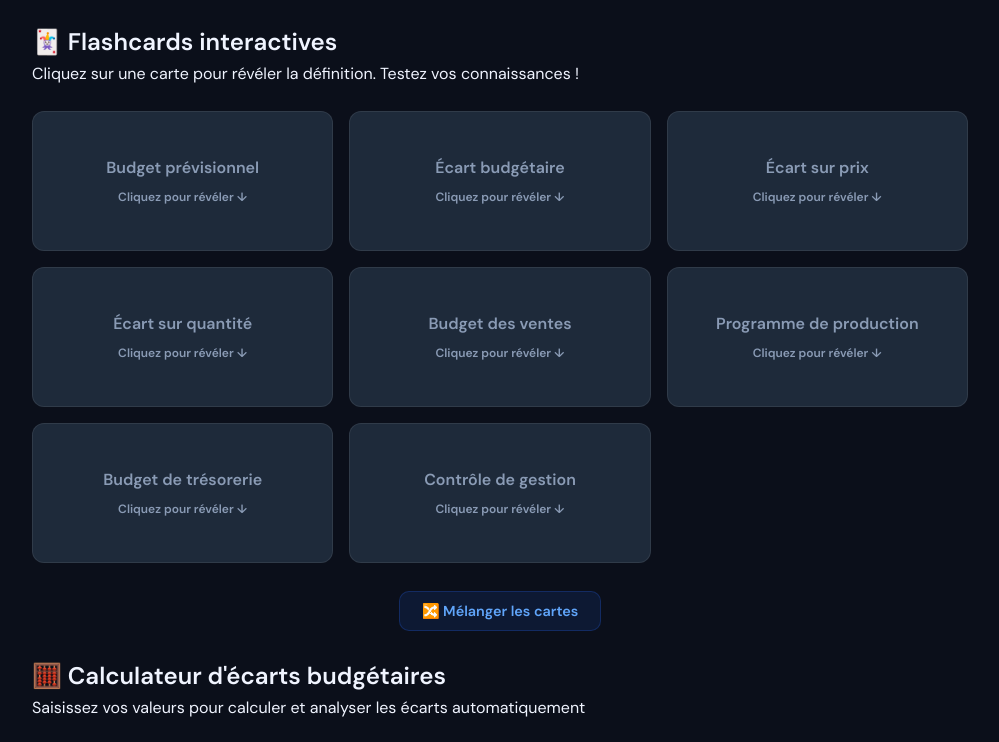
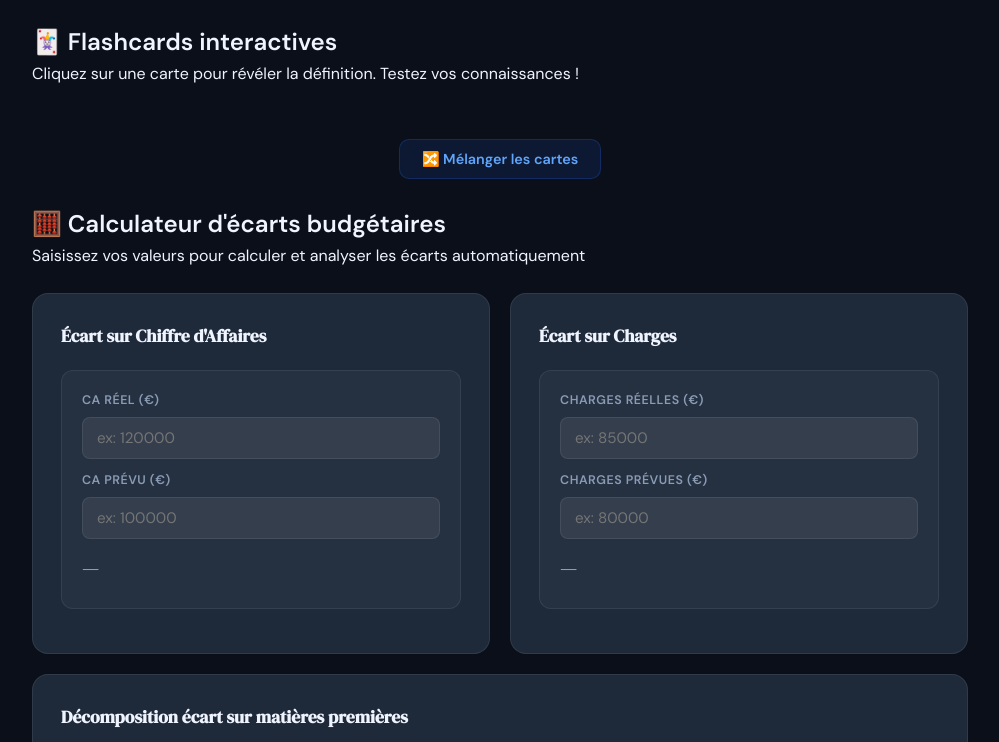
Before and after one commit to Planificationetcontrole/planificationetcontrole.github.io, a plain HTML site: page cours-budget.html in a window 1280 px wide. Shown: the part 2078-2820 px from the top of the page, without its empty margins (140-1139 px from the left). Drawn offline with Linux system fonts and the light colour scheme.

Commit message:
Update cours-budget.html

```diff
--- a/cours-budget.html
+++ b/cours-budget.html
@@ -573,12 +573,7 @@
       document.getElementById('quizContainer').innerHTML = '';
       initQuiz();
     }
-    // --- INIT au chargement de la page ---
-  window.addEventListener('DOMContentLoaded', () => {
-    renderFlashcards();
-    renderGantt();
     initQuiz();
-  });
   </script>
 </body>
 </html>
```
